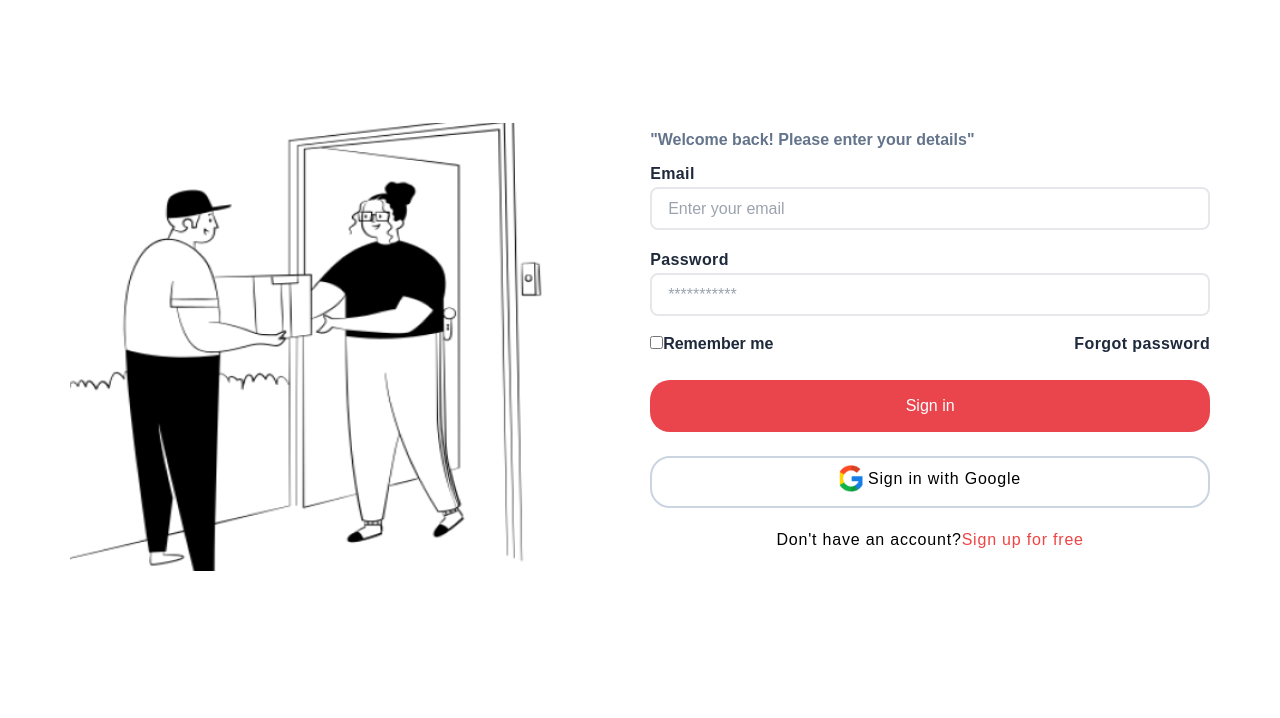
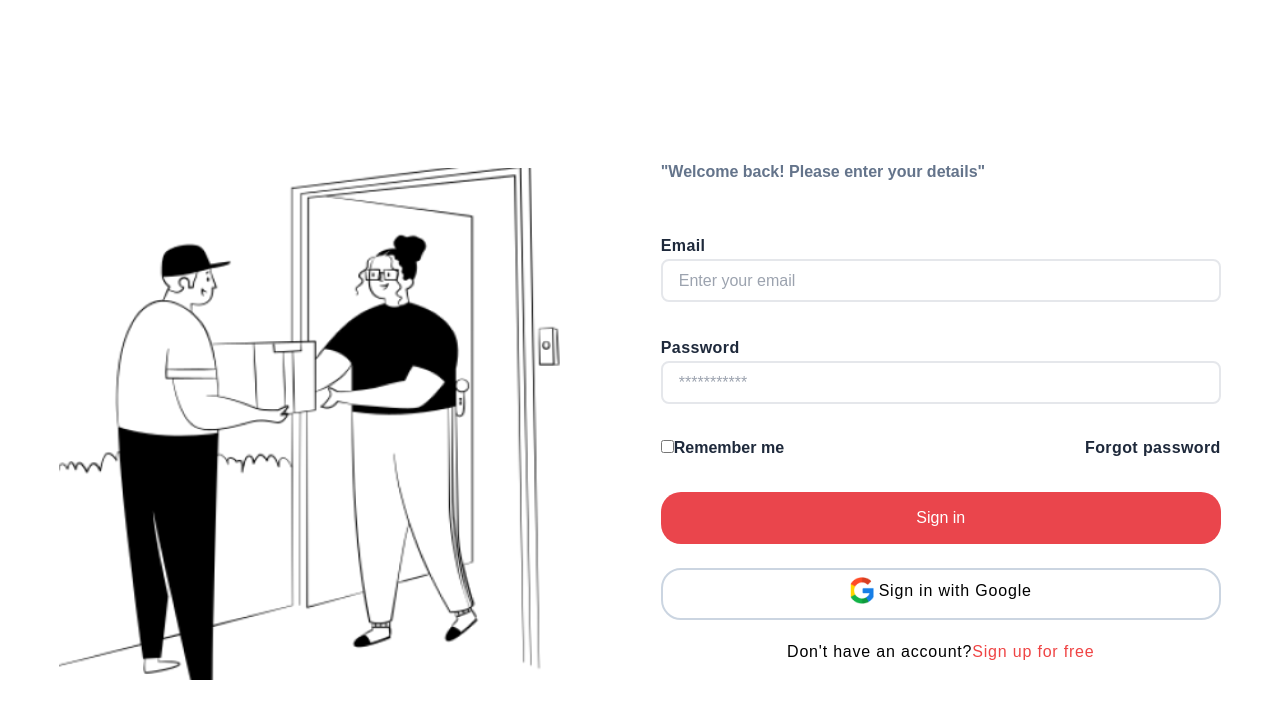
Before and after one commit to bsoc-bitbyte/GetIt, a Nuxt app: page /Signin in a window 1280 px wide. Shown: the top 718 px of the page. Built offline with nearby package versions, Linux system fonts and the light colour scheme.

Commit message:
Fixed the image dimensions

```diff
--- a/pages/Signin.vue
+++ b/pages/Signin.vue
@@ -1,7 +1,7 @@
 <template>
   <div class="main min-[1120px]:flex min-[1120px]:justify-evenly py-[2rem] px-[0.1rem] mt-[3rem]">
-    <div class="left-panel mt-[2.69rem] max-[1119px]:hidden min-[1120px]:block">
-      <img src="../assets/37.order-delivered-3.png" class = "w-[32rem] h-[28rem] border-1 border-gray-400 min-[1120px]:order-1" alt="delivery-img">
+    <div class="left-panel mt-[5.5rem] max-[1119px]:hidden min-[1120px]:block">
+      <img src="../assets/37.order-delivered-3.png" class = "w-[34rem] h-[32rem] border-1 border-gray-400 min-[1120px]:order-1" alt="delivery-img">
     </div>
     <div class="right-panel max-[1119px]:px-[2rem] min-[1120px]:px-[0rem]">
       <div class="form-container">
@@ -9,20 +9,20 @@
           <div class="credentials - container min-[1120px]:order-2 min-[1120px]:mt-[3rem]">
         <div class="catch-line-outer">
             <div class="catch-line-inner">
-                <p class = "text-slate-500 font-semibold">"Welcome back! Please enter your details"</p>
+                <p class = "text-slate-500 font-semibold py-[2rem]">"Welcome back! Please enter your details"</p>
             </div>
       </div>
      <div class="credentials">
-      <div class="email py-[0.5rem]">
+      <div class="email py-[1.0rem]">
           <p class = "font-bold subpixel-antialiased text-slate-500/[.98] py-[0.1rem] tracking-wide text-slate-800 ">Email</p>
           <input type="email" class = "px-[1rem] border-2 h-[2.69rem] border-black-300 max-[1119px]:w-full min-[1120px]:w-[35rem] rounded-lg" v-model.trim.lazy = "credentials.email" name="" placeholder="Enter your email"/>
         </div>
-        <div class="password  py-[0.5rem]">
+        <div class="password  py-[1.0rem]">
           <p class = "font-bold subpixel-antialiased text-slate-500/[.98] tracking-wide py-[0.1rem] text-slate-800">Password</p>
           <input type="password"  class = "px-[1rem] border-2 h-[2.69rem] border-black-300 max-[1119px]:w-full min-[1120px]:w-[35rem] rounded-lg" v-model.trim.lazy = "credentials.password" name="" placeholder="***********"/>
         </div>
      </div>
-        <div class="remember-forgot py-[0.5rem] flex justify-between">
+        <div class="remember-forgot py-[1.0rem] flex justify-between">
           <div class="remember-me">
             <input type="checkbox" name="check" id="checkbox" true-value = "yes" false-value = "no" v-model.trim.lazy="credentials.rememberMe">
             <label for="checkbox" class = " subpixel-antialiased font-bold text-slate-800 cursor-pointer">Remember me</label>
```
